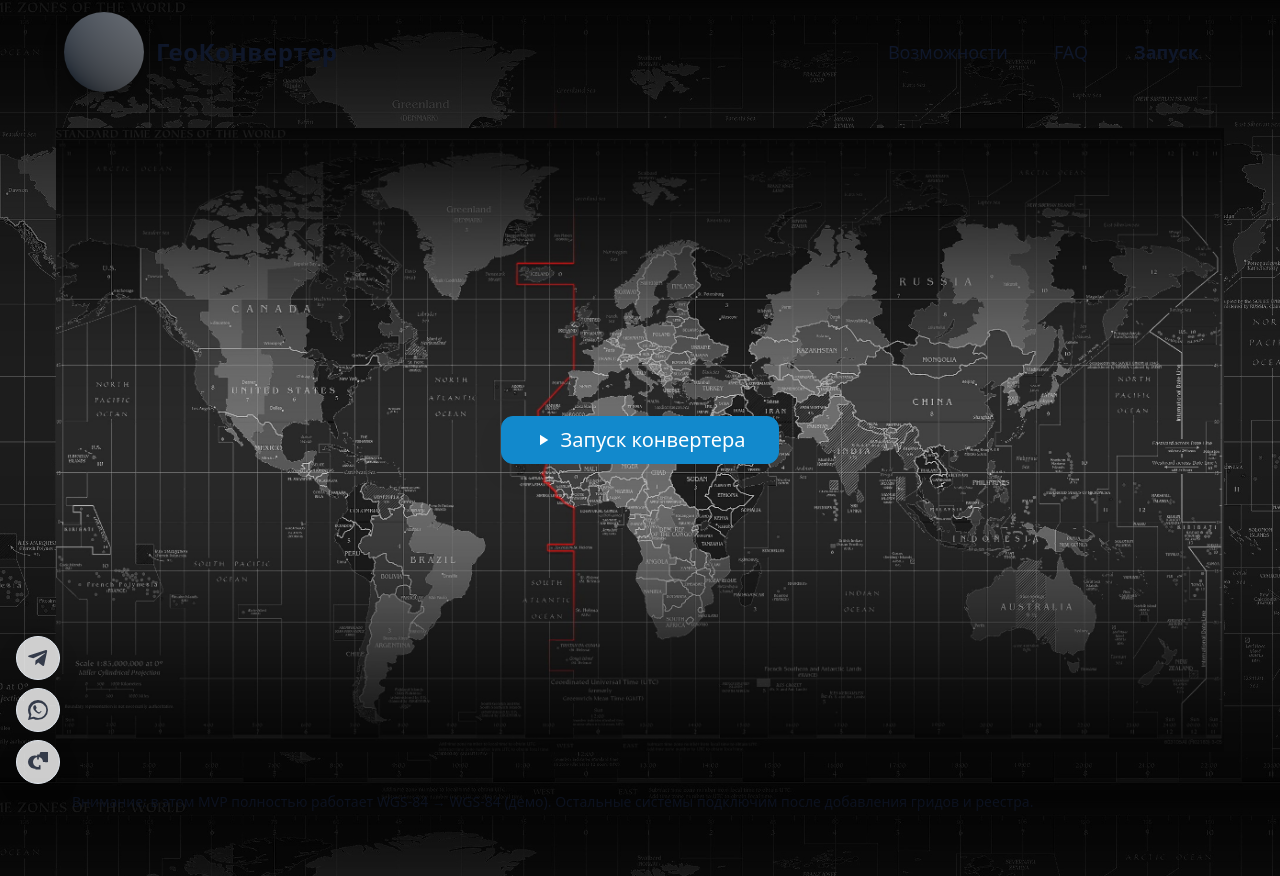
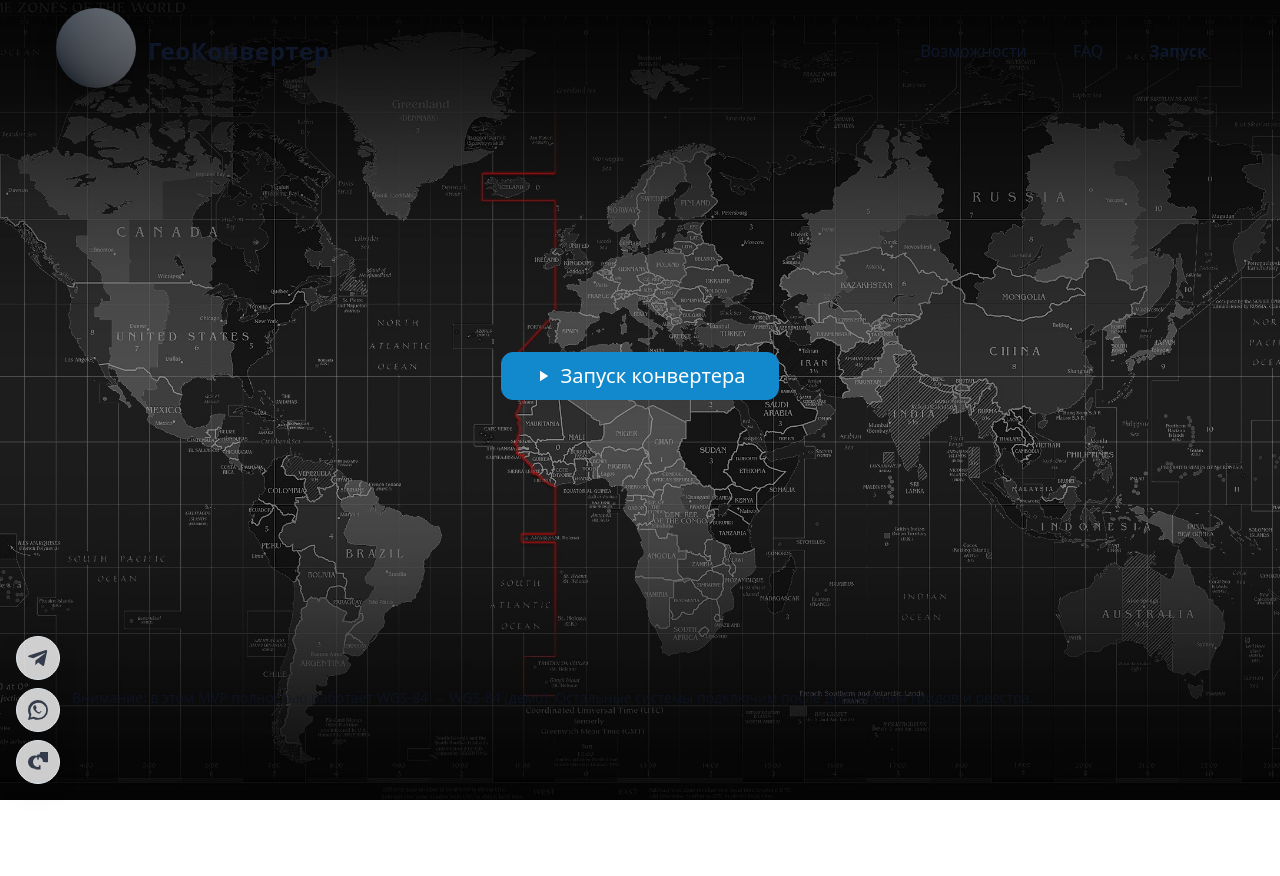
Before and after one commit to SeredaPavel/geoconverter, a Next.js app in the folder frontend/: page / in a window 1280 px wide. After the commit the page ends 800 px from the top, so only its background shows below. Built offline with nearby package versions, Linux system fonts and the light colour scheme; no server answers.

Commit message:
изменения в мобильной версии

```diff
--- a/frontend/src/app/layout.tsx
+++ b/frontend/src/app/layout.tsx
@@ -4,31 +4,32 @@ import type { ReactNode } from "react";
 import Header from "@/components/Header";
 import Splash from "@/components/Splash";
 
+export const viewport = {
+  width: "device-width",
+  initialScale: 1,
+  viewportFit: "cover",
+};
+
+export const metadata = {
+  title: "ГеоКонвертер",
+};
+
 export default function RootLayout({ children }: { children: ReactNode }) {
   return (
     <html lang="ru">
-      <head>
-        <title>ГеоКонвертер</title>
-        <meta name="viewport" content="width=device-width, initial-scale=1" />
-      </head>
       <body
-        style={{
-          backgroundImage: "url(/assets/earth_hero.jpg)",
-          backgroundSize: "cover",
-          backgroundPosition: "center",
-          backgroundAttachment: "fixed",
-        }}
-        className="min-h-screen"
+        className="
+          min-h-screen
+          bg-[url('/assets/earth_hero.jpg')] bg-cover bg-center
+          md:bg-fixed
+        "
       >
-        {/* затемняющая подложка поверх фона */}
         <div className="bg-black/30 dark:bg-black/50 min-h-screen">
           <Header />
           <main className="max-w-[1200px] mx-auto px-4 py-6">
             {children}
           </main>
         </div>
-
-        {/* Глобальный сплэш (на всех страницах) */}
         <Splash />
       </body>
     </html>
--- a/frontend/src/app/page.tsx
+++ b/frontend/src/app/page.tsx
@@ -6,14 +6,14 @@ import ConverterPanel from "@/components/ConverterPanel";
 function IconPlay() {
   return (
     <svg width="18" height="18" viewBox="0 0 24 24" fill="none">
-      <path d="M8 5v14l11-7-11-7z" fill="currentColor"/>
+      <path d="M8 5v14l11-7-11-7z" fill="currentColor" />
     </svg>
   );
 }
 function IconClose() {
   return (
     <svg width="18" height="18" viewBox="0 0 24 24" fill="none">
-      <path d="M18 6L6 18M6 6l12 12" stroke="currentColor" strokeWidth="2" strokeLinecap="round"/>
+      <path d="M18 6L6 18M6 6l12 12" stroke="currentColor" strokeWidth="2" strokeLinecap="round" />
     </svg>
   );
 }
@@ -25,51 +25,60 @@ export default function Page() {
     <>
       {/* Плавающие шэр-иконки (левый нижний угол) */}
       <div className="social-fab">
-        {/* Telegram */}
         <a
           href={`https://t.me/share/url?url=${encodeURIComponent("https://geoconverter.ru")}&text=${encodeURIComponent("ГеоКонвертер — конвертация координат")}`}
-          target="_blank" rel="noreferrer" aria-label="Поделиться в Telegram" title="Поделиться в Telegram"
+          target="_blank"
+          rel="noreferrer"
+          aria-label="Поделиться в Telegram"
+          title="Поделиться в Telegram"
         >
-          <svg viewBox="0 0 24 24" className="w-5 h-5 opacity-80" fill="currentColor">
-            <path d="M9.036 15.08l-.376 5.3c.54 0 .777-.232 1.057-.51l2.54-2.433 5.268 3.865c.966.533 1.655.253 1.916-.895l3.47-16.24h.001c.308-1.438-.52-1.999-1.453-1.651L1.1 8.96c-1.404.546-1.383 1.332-.239 1.695l5.454 1.7L19.36 6.27c.65-.426 1.243-.19.756.236L9.036 15.08z"/>
+          <svg viewBox="0 0 24 24" className="w-5 h-5 opacity-80" fill="currentColor" aria-hidden>
+            <path d="M9.036 15.08l-.376 5.3c.54 0 .777-.232 1.057-.51l2.54-2.433 5.268 3.865c.966.533 1.655.253 1.916-.895l3.47-16.24h.001c.308-1.438-.52-1.999-1.453-1.651L1.1 8.96c-1.404.546-1.383 1.332-.239 1.695l5.454 1.7L19.36 6.27c.65-.426 1.243-.19.756.236L9.036 15.08z" />
           </svg>
         </a>
-        {/* WhatsApp */}
         <a
           href={`https://api.whatsapp.com/send?text=${encodeURIComponent("ГеоКонвертер — https://geoconverter.ru")}`}
-          target="_blank" rel="noreferrer" aria-label="Поделиться в WhatsApp" title="Поделиться в WhatsApp"
+          target="_blank"
+          rel="noreferrer"
+          aria-label="Поделиться в WhatsApp"
+          title="Поделиться в WhatsApp"
         >
-          <svg viewBox="0 0 24 24" className="w-5 h-5 opacity-80" fill="currentColor">
-            <path d="M20.52 3.48A11.92 11.92 0 0012.06 0 11.92 11.92 0 000 11.92a11.7 11.7 0 001.59 5.95L0 24l6.29-1.64a11.91 11.91 0 005.77 1.48h.01A11.92 11.92 0 0024 11.93a11.83 11.83 0 00-3.48-8.45zM12.07 21.5a9.56 9.56 0 01-4.88-1.33l-.35-.21-3.72.97 1-3.63-.23-.37a9.53 9.53 0 1118.05-4.99 9.54 9.54 0 01-9.87 9.56zm5.48-7.12c-.3-.15-1.77-.87-2.04-.97s-.47-.15-.67.15-.77.97-.94 1.17-.35.22-.64.07a7.77 7.77 0 01-2.28-1.41 8.59 8.59 0 01-1.58-1.96c-.17-.3 0-.46.13-.61.13-.15.3-.38.45-.58.15-.2.2-.35.3-.58s.05-.43-.02-.58c-.07-.15-.67-1.62-.92-2.22s-.5-.5-.67-.5h-.57a1.1 1.1 0 00-.8.38c-.27.3-1.04 1.02-1.04 2.49s1.07 2.89 1.22 3.09a9.83 9.83 0 003.6 3.35c.5.27.9.43 1.21.55.51.2.97.17 1.33.1.41-.06 1.28-.52 1.46-1.02.18-.5.18-.93.12-1.02-.06-.09-.24-.15-.54-.3z"/>
+          <svg viewBox="0 0 24 24" className="w-5 h-5 opacity-80" fill="currentColor" aria-hidden>
+            <path d="M20.52 3.48A11.92 11.92 0 0012.06 0 11.92 11.92 0 000 11.92a11.7 11.7 0 001.59 5.95L0 24l6.29-1.64a11.91 11.91 0 005.77 1.48h.01A11.92 11.92 0 0024 11.93a11.83 11.83 0 00-3.48-8.45zM12.07 21.5a9.56 9.56 0 01-4.88-1.33l-.35-.21-3.72.97 1-3.63-.23-.37a9.53 9.53 0 1118.05-4.99 9.54 9.54 0 01-9.87 9.56zm5.48-7.12c-.3-.15-1.77-.87-2.04-.97s-.47-.15-.67.15-.77.97-.94 1.17-.35.22-.64.07a7.77 7.77 0 01-2.28-1.41 8.59 8.59 0 01-1.58-1.96c-.17-.3 0-.46.13-.61.13-.15.3-.38.45-.58.15-.2.2-.35.3-.58s.05-.43-.02-.58c-.07-.15-.67-1.62-.92-2.22s-.5-.5-.67-.5h-.57a1.1 1.1 0 00-.8.38c-.27.3-1.04 1.02-1.04 2.49s1.07 2.89 1.22 3.09a9.83 9.83 0 003.6 3.35c.5.27.9.43 1.21.55.51.2.97.17 1.33.1.41-.06 1.28-.52 1.46-1.02.18-.5.18-.93.12-1.02-.06-.09-.24-.15-.54-.3z" />
           </svg>
         </a>
-        {/* Скопировать/Share */}
         <a
           href="#"
           onClick={(e) => {
             e.preventDefault();
             if (navigator.share) navigator.share({ url: "https://geoconverter.ru", title: "ГеоКонвертер" });
-            else { navigator.clipboard.writeText("https://geoconverter.ru"); alert("Ссылка скопирована"); }
+            else {
+              navigator.clipboard.writeText("https://geoconverter.ru");
+              alert("Ссылка скопирована");
+            }
           }}
-          aria-label="Поделиться ссылкой" title="Поделиться ссылкой"
+          aria-label="Поделиться ссылкой"
+          title="Поделиться ссылкой"
         >
-          <svg viewBox="0 0 24 24" className="w-5 h-5 opacity-80" fill="currentColor">
-            <path d="M13 5.8V9h-2V3h6v2h-3.2A8 8 0 1120 12h-2a6 6 0 10-5 5.91V16h2v5h-6v-2h3.04A8 8 0 1113 5.8z"/>
+          <svg viewBox="0 0 24 24" className="w-5 h-5 opacity-80" fill="currentColor" aria-hidden>
+            <path d="M13 5.8V9h-2V3h6v2h-3.2A8 8 0 1120 12h-2a6 6 0 10-5 5.91V16h2v5h-6v-2h3.04A8 8 0 1113 5.8z" />
           </svg>
         </a>
       </div>
 
-      {/* Hero с кнопкой */}
+      {/* FULL-BLEED hero: без градиента сверху, с безопасным отступом под фикс-хедер */}
       <section id="start" className="relative">
         <div
-          className="h-[72vh] md:h-[78vh] grid place-items-center"
-          style={{
-            backgroundImage: "url(/assets/earth_hero.jpg)",
-            backgroundSize: "cover",
-            backgroundPosition: "center",
-          }}
+          className="
+            min-h-[60svh] sm:min-h-[68svh] md:min-h-[78vh]
+            pt-[72px] md:pt-[80px]
+            grid place-items-center
+          "
         >
-          <button className="btn btn-primary h-11 text-lg md:h-12 md:text-xl px-6 md:px-8 shadow-soft" onClick={() => setOpen(true)}>
+          <button
+            className="btn btn-primary h-11 text-lg md:h-12 md:text-xl px-6 md:px-8 shadow-soft"
+            onClick={() => setOpen(true)}
+          >
             <IconPlay /> Запуск конвертера
           </button>
         </div>
@@ -78,13 +87,19 @@ export default function Page() {
       {/* Модал с конвертером */}
       {open && (
         <div className="fixed inset-0 z-50">
-          <div className="absolute inset-0 bg-black/40" onClick={() => setOpen(false)} />
-          <div className="absolute inset-x-0 top-8 md:top-10">
-            <div className="max-w-[1200px] mx-auto px-4">
-              <div className="card p-5">
+          <div className="absolute inset-0 bg-black/40" onClick={() => setOpen(false)} aria-hidden />
+          <div className="absolute inset-0 flex items-start md:items-center justify-center p-4 md:p-6">
+            <div className="w-full md:max-w-[1200px]">
+              <div className="card p-4 md:p-5 max-h-[90svh] overflow-auto">
                 <div className="flex justify-between items-center mb-3">
-                  <div className="text-xl font-semibold">ГеоКонвертер</div>
-                  <button className="btn" onClick={() => setOpen(false)}><IconClose /></button>
+                  <div className="text-lg md:text-xl font-semibold">ГеоКонвертер</div>
+                  <button
+                    className="btn h-9 w-9 md:h-10 md:w-10 justify-center"
+                    onClick={() => setOpen(false)}
+                    aria-label="Закрыть"
+                  >
+                    <IconClose />
+                  </button>
                 </div>
                 <ConverterPanel />
               </div>
@@ -93,7 +108,7 @@ export default function Page() {
         </div>
       )}
 
-      {/* Примечание MVP */}
+      {/* Контент под героем — в контейнере */}
       <div className="max-w-[1200px] mx-auto px-4 my-10 text-sm opacity-70">
         Внимание: в этом MVP полностью работает WGS-84 → WGS-84 (демо). Остальные системы подключим после добавления гридов и реестра.
       </div>
--- a/frontend/src/components/Header.tsx
+++ b/frontend/src/components/Header.tsx
@@ -1,10 +1,9 @@
 // /geoconverter/frontend/src/components/Header.tsx
 "use client";
+
 import Link from "next/link";
 import { useEffect, useState } from "react";
-import dynamic from "next/dynamic";
-
-const GlobeLogo = dynamic(() => import("./GlobeLogo"), { ssr: false });
+import GlobeLogo from "./GlobeLogo"; // обычный импорт вашей иконки
 
 export default function Header() {
   const [scrolled, setScrolled] = useState(false);
@@ -17,16 +16,22 @@ export default function Header() {
   }, []);
 
   return (
-    <header className={`sticky top-0 z-40 transition-all ${scrolled ? "backdrop-blur bg-white/65 dark:bg-slate-950/65 border-b border-slate-200/70 dark:border-slate-800" : ""}`}>
-      <div className="max-w-[1200px] mx-auto px-4 sm:px-6 flex items-center gap-4 py-3">
-        <Link href="/" className="flex items-center gap-3">
+    <header
+      className={[
+        "fixed inset-x-0 top-0 z-40 transition-all",
+        scrolled ? "backdrop-blur bg-black/40" : "bg-transparent",
+      ].join(" ")}
+    >
+      <div className="max-w-[1200px] mx-auto px-4 py-2 flex items-center gap-3">
+        <Link href="/" className="flex items-center gap-3 select-none">
+          <div className="shrink-0">
             <GlobeLogo
               size={80}
-            textureUrl="/images/earth_equirect.jpeg"  // проверь расширение, если у тебя .jpg — поменяй тут
+              textureUrl="/images/earth_equirect.jpeg" // если файл .jpg — поменяйте расширение здесь
               atmosphere
               // ориентация
-            initialRotation={0.55}  // долготa (Y)
-            tiltX={0.7}             // как у тебя было
+              initialRotation={0.55}
+              tiltX={0.7}
               tiltZ={0}
               // UV коррекция
               uvZoom={0.97}
@@ -36,15 +41,23 @@ export default function Header() {
               // скорость
               rotationSpeed={0.01}
             />
+          </div>
+
           <span className="font-semibold tracking-wide text-xl md:text-2xl">
             ГеоКонвертер
           </span>
         </Link>
 
-        <nav className="ml-auto flex items-center gap-3">
-          <a className="btn btn-ghost h-11 text-base md:text-lg font-medium" href="#features">Возможности</a>
-          <a className="btn btn-ghost h-11 text-base md:text-lg font-medium" href="#faq">FAQ</a>
-          <a className="btn btn-ghost h-11 text-base md:text-lg font-semibold" href="#start">Запуск</a>
+        {/* десктоп-меню (как было по стилю) */}
+        <nav className="ml-auto hidden sm:flex items-center gap-3">
+          <a className="btn btn-ghost h-11 text-base font-medium" href="#features">Возможности</a>
+          <a className="btn btn-ghost h-11 text-base font-medium" href="#faq">FAQ</a>
+          <a className="btn btn-ghost h-11 text-base font-semibold" href="#start">Запуск</a>
+        </nav>
+
+        {/* мобильная компактная кнопка */}
+        <nav className="ml-auto sm:hidden flex items-center gap-2">
+          <a className="btn btn-ghost h-10 text-sm" href="#start">Запуск</a>
         </nav>
       </div>
     </header>
--- a/frontend/src/styles/globals.css
+++ b/frontend/src/styles/globals.css
@@ -1,5 +1,5 @@
 /* /geoconverter/frontend/src/styles/globals.css */
-/* ... базовые стили из твоей текущей версии остаются ... */
+/* ... базовые стили из вашей версии остаются ... */
 @tailwind base;
 @tailwind components;
 @tailwind utilities;
@@ -33,22 +33,22 @@ body { @apply bg-white text-slate-900 dark:bg-slate-950 dark:text-slate-100; }
 
 /* === SPLASH: большая рамка, непрозрачная штора, синхронное исчезновение надписи === */
 
-/* Настраиваемые переменные (можно менять из TSX через inline-style) */
+/* Настраиваемые переменные (оставил как у вас) */
 :root {
-  --splash-curtain-bg: #0b1220;           /* цвет шторы (непрозрачный) */
-  --splash-border-color: #5bd6ff;         /* цвет бегущей подсветки */
-  --splash-text-color: #0e5a85;           /* цвет текста */
-  --splash-box-pad-y: 62px;               /* вертикальный паддинг рамки */
-  --splash-box-pad-x: 76px;               /* горизонтальный паддинг рамки */
-  --splash-box-radius: 20px;              /* скругление */
-  --splash-box-font: 28px;                /* размер шрифта надписи */
-  --splash-border-thickness: 2px;         /* толщина бегущей линии */
-  --splash-border-glow: 28px;             /* свечение вокруг рамки */
-  --splash-border-duration: 1.7s;         /* длительность бега линии */
-  --splash-curtain-duration: 0.9s;        /* длительность подъёма шторы */
+  --splash-curtain-bg: #0b1220;
+  --splash-border-color: #5bd6ff;
+  --splash-text-color: #0e5a85;
+  --splash-box-pad-y: 62px;
+  --splash-box-pad-x: 76px;
+  --splash-box-radius: 20px;
+  --splash-box-font: 28px;
+  --splash-border-thickness: 2px;
+  --splash-border-glow: 28px;
+  --splash-border-duration: 1.7s;
+  --splash-curtain-duration: 0.9s;
 }
 
-/* Контейнер сплэша — прозрачный, страница под ним видна сразу */
+/* Контейнер сплэша */
 .splash-overlay {
   position: fixed;
   inset: 0;
@@ -58,7 +58,7 @@ body { @apply bg-white text-slate-900 dark:bg-slate-950 dark:text-slate-100; }
   pointer-events: none;
 }
 
-/* Бегущая светящаяся линия по прямоугольнику */
+/* Бегущая линия */
 @keyframes borderRun {
   0%   { background-size: 0% var(--splash-border-thickness), var(--splash-border-thickness) 0%, 0% var(--splash-border-thickness), var(--splash-border-thickness) 0%; }
   25%  { background-size: 100% var(--splash-border-thickness), var(--splash-border-thickness) 0%, 0% var(--splash-border-thickness), var(--splash-border-thickness) 0%; }
@@ -67,7 +67,7 @@ body { @apply bg-white text-slate-900 dark:bg-slate-950 dark:text-slate-100; }
   100% { background-size: 100% var(--splash-border-thickness), var(--splash-border-thickness) 100%, 100% var(--splash-border-thickness), var(--splash-border-thickness) 100%; }
 }
 
-/* Плавное исчезновение надписи синхронно с шторой */
+/* Плавное исчезновение */
 @keyframes splashFadeOut {
   0%   { opacity: 1; transform: translateY(0); }
   100% { opacity: 0; transform: translateY(-12px); }
@@ -92,11 +92,10 @@ body { @apply bg-white text-slate-900 dark:bg-slate-950 dark:text-slate-100; }
   position: relative;
   z-index: 2;
 
-  /* запуск бега рамки */
   animation: borderRun var(--splash-border-duration) ease-in-out forwards;
 }
 
-/* Штора: 100% непрозрачная, едет снизу вверх и ОТКРЫВАЕТ страницу */
+/* Штора открывает страницу */
 @keyframes curtainUp {
   0%   { transform: translateY(0%); }
   100% { transform: translateY(-100%); }
@@ -104,22 +103,30 @@ body { @apply bg-white text-slate-900 dark:bg-slate-950 dark:text-slate-100; }
 .splash-curtain {
   position: fixed;
   inset: 0;
-  z-index: 1; /* под надписью, но над страницей */
-  background: var(--splash-curtain-bg); /* непрозрачно! */
+  z-index: 1;
+  background: var(--splash-curtain-bg);
   animation: curtainUp var(--splash-curtain-duration) ease-in-out forwards;
-  animation-delay: var(--splash-border-duration); /* старт после бега рамки */
+  animation-delay: var(--splash-border-duration);
   will-change: transform;
 }
 
-/* Чтобы надпись исчезала синхронно с шторой (начинаем, когда поехала штора) */
+/* Синхронное исчезновение надписи */
 .splash-box.splash-fade-out {
   animation:
     borderRun var(--splash-border-duration) ease-in-out forwards,
     splashFadeOut var(--splash-curtain-duration) ease-in-out forwards var(--splash-border-duration);
 }
 
-/* ===== Mobile tweaks ===== */
-@media (max-width: 640px) {
+/* ===== ДОБАВЛЕНЫ ТОЛЬКО БЕЗОПАСНЫЕ МОБИЛЬНЫЕ ФИКСЫ ===== */
+
+/* iOS прокрутка: body высота 100% для корректной работы vh */
+html, body { height: 100%; }
+
+/* отключаем fixed-фон на маленьких экранах (iOS баг) */
+@media (max-width: 767px) {
+  body { background-attachment: scroll !important; }
+
+  /* ваши мобильные трюки оставлены и слегка упорядочены */
   :root{
     --splash-box-pad-y: 14px;
     --splash-box-pad-x: 22px;
@@ -127,14 +134,10 @@ body { @apply bg-white text-slate-900 dark:bg-slate-950 dark:text-slate-100; }
     --splash-box-font: 20px;
     --splash-border-thickness: 2px;
     --splash-border-glow: 18px;
-    --splash-border-duration: 1.4s;  /* чуть быстрее */
+    --splash-border-duration: 1.4s;
     --splash-curtain-duration: 0.55s;
   }
-
-  /* FAB не перекрывает CTA-кнопку */
   .social-fab { left: 12px; bottom: 12px; }
-
-  /* Таблица на мобиле: уменьшить кегль и сделать прокрутку */
   .table-wrap { overflow-x: auto; }
   .table-xs { font-size: 12px; }
 }
```
Lines whose indentation alone changed are shown as unchanged.
